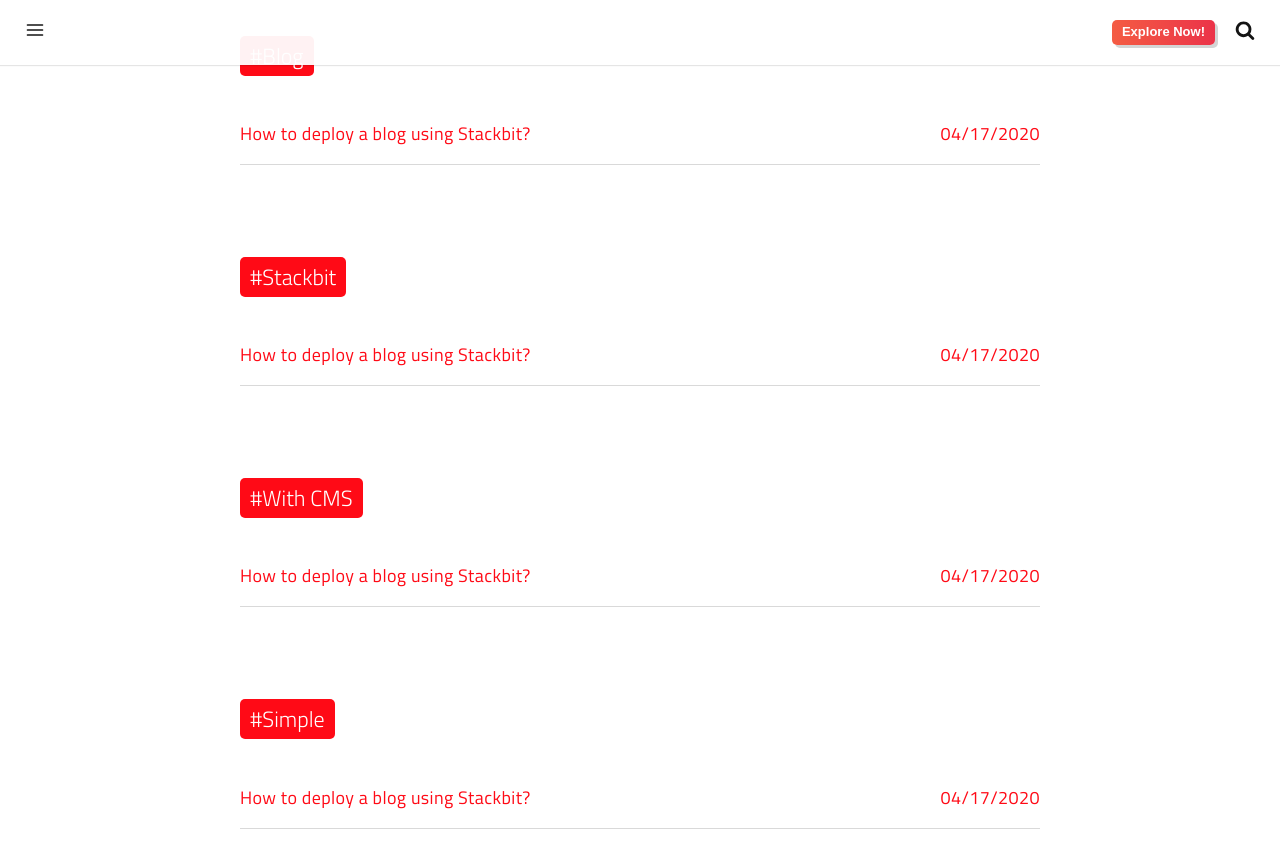
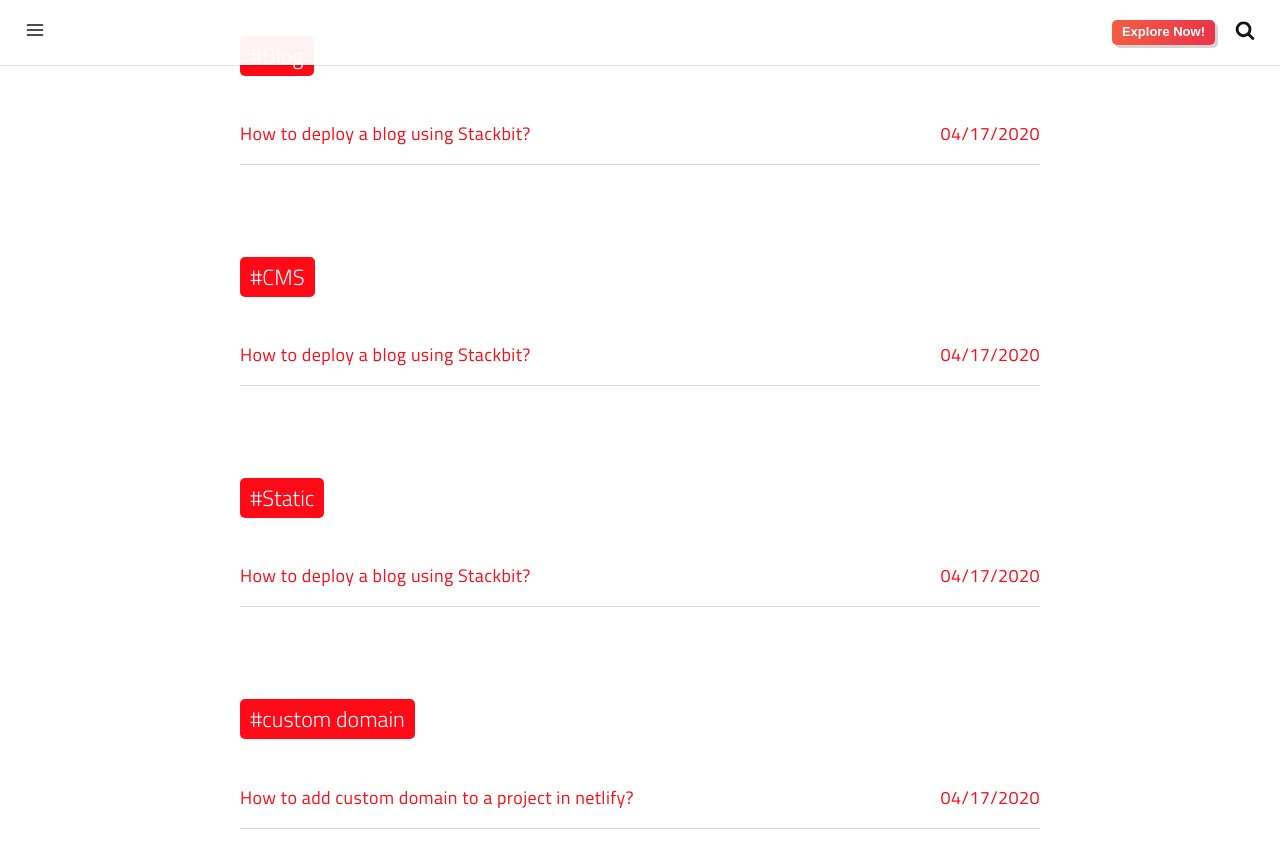
Before and after one commit to mohammed-akl/TagBit, a Jekyll site: the page built from tags.html, in a window 1280 px wide and 900 px high, scrolled down 8072 px. Shown: the top 868 px of the window. Built offline with Jekyll 4.4.1, drawn with Linux system fonts in a browser that asks for light colours; a script that is not in the unit is left out; some of the changed text lies outside the part shown.

Commit message:
Update Posts “2020-04-18-how-to-deploy-a-blog-using-stackbit”

```diff
--- a/_posts/2020-04-18-how-to-deploy-a-blog-using-stackbit.md
+++ b/_posts/2020-04-18-how-to-deploy-a-blog-using-stackbit.md
@@ -9,9 +9,7 @@
 category: Stackbit
 tags:
   - Blog
-  - Stackbit
-  - With CMS
-  - Simple
+  - CMS
   - Static
 author: muhammedashfar
 paginate: true
```
